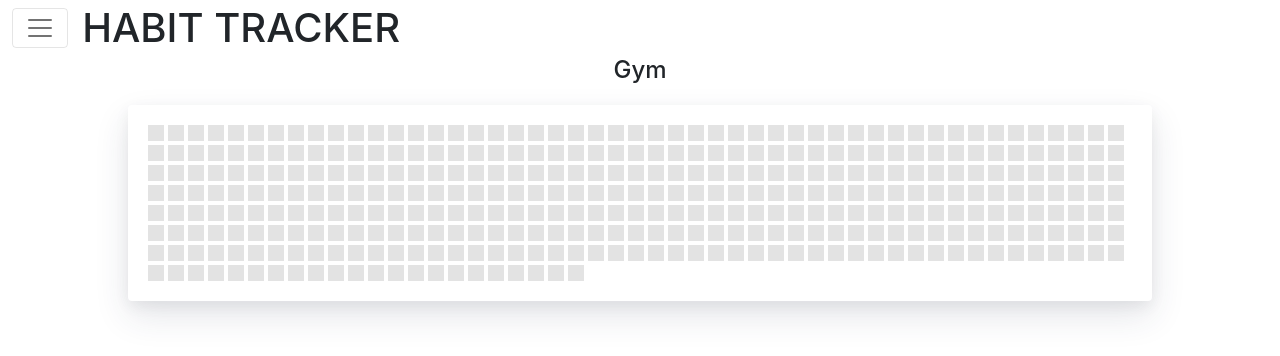
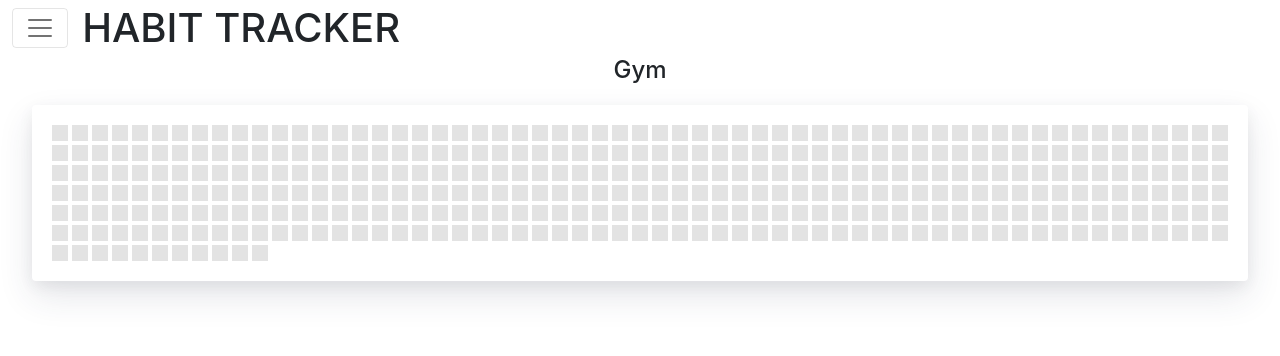
Before and after one commit to Emilykidd3/habit-tracker, a React (Create React App) app in the folder client/: page / in a window 1280 px wide. Shown: the top 356 px of the page. Built offline with nearby package versions, Linux system fonts and the light colour scheme; the HTML template or start-up script is replaced by a standard one.

Commit message:
switched calendar into a component

```diff
--- /dev/null
+++ b/client/src/components/HabitTracker/index.js
@@ -0,0 +1,30 @@
+import React from "react";
+import moment from "moment";
+
+const HabitTracker = () => {
+  const habit = {
+    name: "Gym",
+    days: ["2021-05-25", "2021-05-26", "2021-05-27", "2021-05-28"],
+  };
+
+  let daysRecorded = habit.days;
+  let dayGrids = [];
+   for (let i = 0; i < 365; i++) {
+    let dayGridDate = moment().subtract(i, "days").format("YYYY-MM-D");
+    if (dayGridDate.toString() === daysRecorded[daysRecorded.length - 1]) {
+      dayGrids.unshift(<div className="day day--active" key={i} />);
+    } else {
+      dayGrids.unshift(<div className="day" key={i} />);
+    }
+  }
+  return (
+    <div style={{ width: "95%", margin: "auto auto" }}>
+      <div style={{ textAlign: "center" }}>
+        <h4>{habit.name}</h4>
+      </div>
+      <div className="days">{dayGrids}</div>
+    </div>
+  );
+};
+
+export default HabitTracker;
--- a/client/src/pages/Home.js
+++ b/client/src/pages/Home.js
@@ -1,29 +1,9 @@
 import React from "react";
-import moment from "moment";
+import HabitTracker from '../components/HabitTracker'
 
 const Home = () => {
-  const habit = {
-    name: "Gym",
-    days: ["2021-05-25", "2021-05-26", "2021-05-27", "2021-05-28"],
-  };
-
-  let daysRecorded = habit.days;
-  let dayGrids = [];
-   for (let i = 0; i < 365; i++) {
-    let dayGridDate = moment().subtract(i, "days").format("YYYY-MM-D");
-    if (dayGridDate.toString() === daysRecorded[daysRecorded.length - 1]) {
-      dayGrids.unshift(<div className="day day--active" key={i} />);
-    } else {
-      dayGrids.unshift(<div className="day" key={i} />);
-    }
-  }
   return (
-    <div style={{ width: "80%", margin: "auto auto" }}>
-      <div style={{ textAlign: "center" }}>
-        <h4>{habit.name}</h4>
-      </div>
-      <div className="days">{dayGrids}</div>
-    </div>
+    <HabitTracker />
   );
 };
 
```
